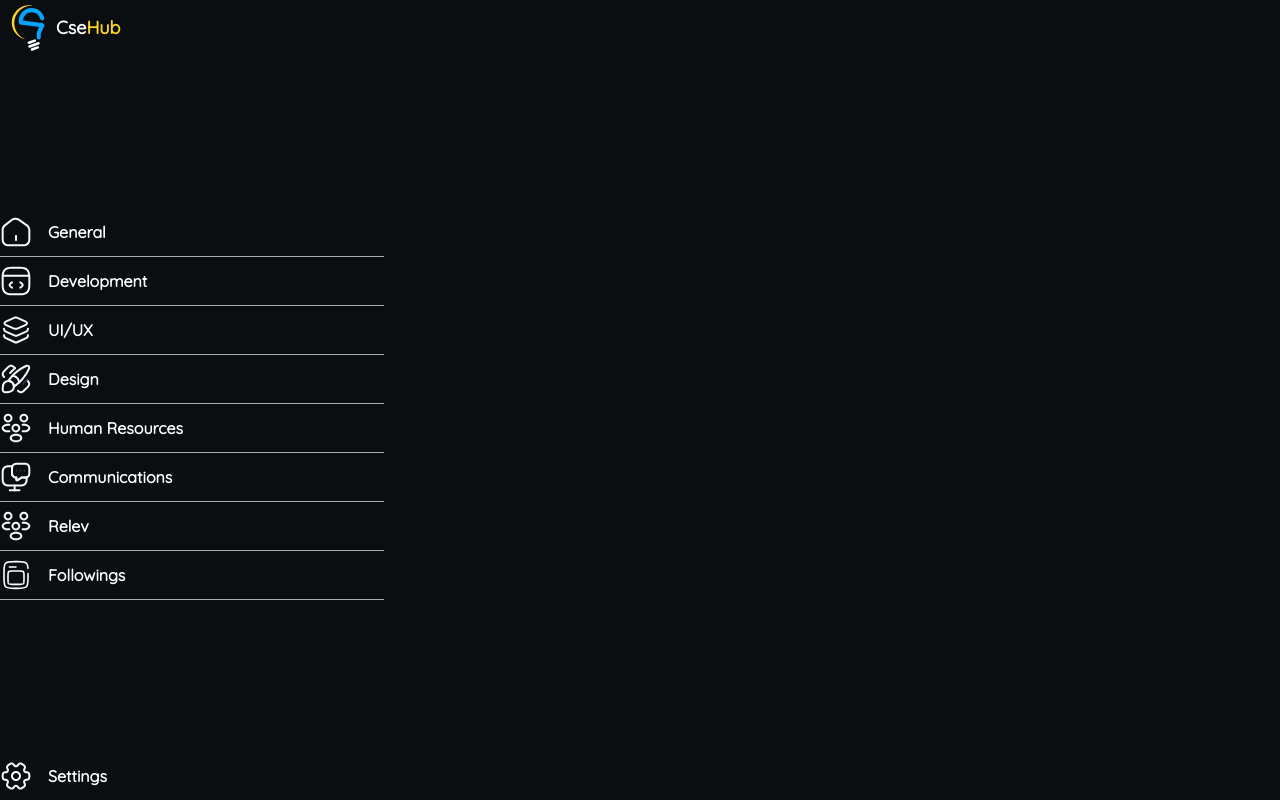
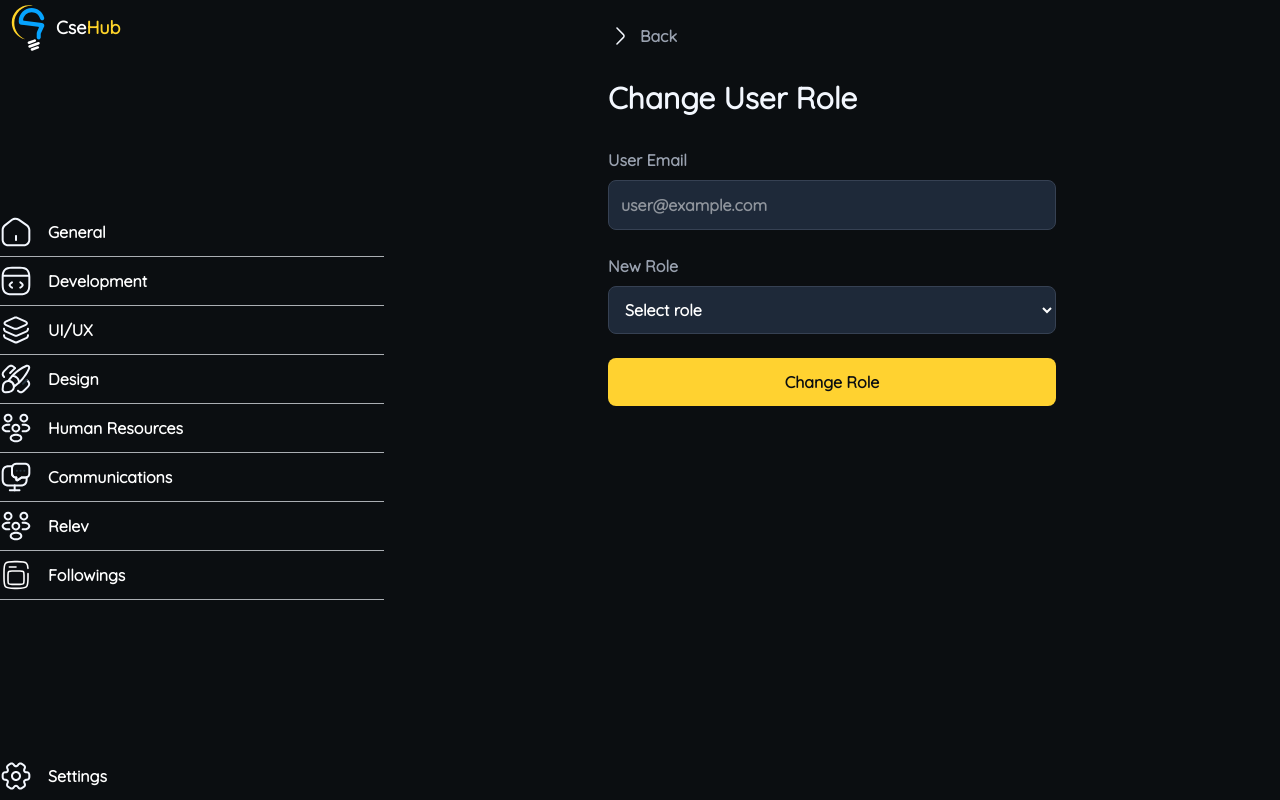
Before and after one commit to lounesnouha/DevIgnite, a React (Vite) app in the folder DevIgnite-frontend/: page /change-role in a window 1280 px wide. Built offline with nearby package versions, Linux system fonts and the light colour scheme.

Commit message:
president/vice president can change role of other members integrated

```diff
--- a/DevIgnite-frontend/src/App.jsx
+++ b/DevIgnite-frontend/src/App.jsx
@@ -7,6 +7,7 @@ import Login from './components/Login';
 import Signup from './components/Signup';
 import Settings from './components/Settings';
 import AddPost from './components/AddPost';
+import ChangeRole from './components/ChangeRole';
 
 function App() {
   const [selectedDepartment, setSelectedDepartment] = useState('General');
@@ -28,6 +29,7 @@ function App() {
             <Route path="/liked" element={<Feed department="Liked"/>}/>
             <Route path="/saved" element={<Feed department="Saved"/>}/>
             <Route path="/addPost" element={<AddPost department={selectedDepartment}/>}/>
+            <Route path="/change-role" element={<ChangeRole/>}/>
           </Routes>
         </div>
       </div>
--- /dev/null
+++ b/DevIgnite-frontend/src/components/ChangeRole.jsx
@@ -0,0 +1,142 @@
+import { useState } from "react";
+import { useNavigate } from 'react-router-dom';
+import { authFetch } from '../utils/auth.js';
+import arrow from '../assets/arrow-up.svg';
+
+function ChangeRole() {
+  const navigate = useNavigate();
+  const [email, setEmail] = useState('');
+  const [newRole, setNewRole] = useState('');
+  const [newDepartment, setNewDepartment] = useState('');
+  const [loading, setLoading] = useState(false);
+  const [error, setError] = useState('');
+  const [success, setSuccess] = useState('');
+
+  const validDepartments = ['DEV', 'UIUX', 'DESIGN', 'HR', 'COM', 'RELV'];
+
+  const handleSubmit = async (e) => {
+    e.preventDefault();
+    setLoading(true);
+    setError('');
+    setSuccess('');
+
+    try {
+      const findUserResponse = await authFetch(`/api/users?email=${encodeURIComponent(email)}`);
+
+      if (!findUserResponse.ok) {
+        throw new Error('User not found');
+      }
+
+      const userData = await findUserResponse.json();
+      const userId = userData.user._id;
+
+      const requestBody = { newRole };
+      if (newRole === "manager" || newRole === "assistant_manager") {
+        if (!newDepartment) {
+          throw new Error('Select a department');
+        }
+        requestBody.newDepartment = newDepartment;
+      }
+
+      const response = await authFetch(`/api/users/${userId}/role`, {
+        method: 'PUT',
+        headers: { 'Content-Type': 'application/json' },
+        body: JSON.stringify(requestBody)
+      });
+
+      if (!response.ok) {
+        const errorData = await response.json();
+        throw new Error(errorData.msg || 'Failed to change role');
+      }
+
+      const data = await response.json();
+      setSuccess(`Role changed! ${data.msg}`);
+      setEmail('');
+      setNewRole('');
+      setNewDepartment('');
+    } catch (err) {
+      setError(err.message);
+    } finally {
+      setLoading(false);
+    }
+  };
+
+  const requiresDepartment = newRole === 'manager' || newRole === 'assistant_manager';
+
+  return (
+    <div className="font-bold flex flex-col justify-center items-center text-[#F3F7FE] p-6">
+      <div className="w-full max-w-md">
+        <button
+          onClick={() => navigate('/profile')}
+          className="flex items-center gap-2 text-gray-400 hover:text-white mb-8"
+        >
+          <img src={arrow} alt="back" className="w-6 h-6" />
+          Back
+        </button>
+
+        <h1 className="text-3xl mb-8">Change User Role</h1>
+
+        <form onSubmit={handleSubmit} className="space-y-6">
+          <div>
+            <label className="block text-gray-400 mb-2">User Email</label>
+            <input
+              type="email"
+              value={email}
+              onChange={(e) => setEmail(e.target.value)}
+              className="w-full bg-gray-800 border border-gray-700 rounded-lg p-3 text-white"
+              placeholder="user@example.com"
+              required
+            />
+          </div>
+
+          <div>
+            <label className="block text-gray-400 mb-2">New Role</label>
+            <select
+              value={newRole}
+              onChange={(e) => setNewRole(e.target.value)}
+              className="w-full bg-gray-800 border border-gray-700 rounded-lg p-3 text-white"
+              required
+            >
+              <option value="">Select role</option>
+              <option value="vice_president">Vice President</option>
+              <option value="manager">Manager</option>
+              <option value="assistant_manager">Assistant Manager</option>
+            </select>
+          </div>
+
+          {requiresDepartment && (
+            <div>
+              <label className="block text-gray-400 mb-2">Department</label>
+              <select
+                value={newDepartment}
+                onChange={(e) => setNewDepartment(e.target.value)}
+                className="w-full bg-gray-800 border border-gray-700 rounded-lg p-3 text-white"
+                required
+              >
+                <option value="">Select department</option>
+                {validDepartments.map(dept => (
+                  <option key={dept} value={dept}>{dept}</option>
+                ))}
+              </select>
+            </div>
+          )}
+
+          {error && <p className="text-red-400">{error}</p>}
+          {success && <p className="text-green-400">{success}</p>}
+
+          <button
+            type="submit"
+            disabled={loading}
+            className={`w-full py-3 rounded-lg font-bold ${
+              loading ? 'bg-gray-600' : 'bg-amber-300 text-[#0B0E11] hover:bg-amber-400'
+            }`}
+          >
+            {loading ? 'Changing...' : 'Change Role'}
+          </button>
+        </form>
+      </div>
+    </div>
+  );
+}
+
+export default ChangeRole;
--- a/DevIgnite-frontend/src/components/Profile.jsx
+++ b/DevIgnite-frontend/src/components/Profile.jsx
@@ -140,6 +140,8 @@ function Profile() {
     return iconMap[department] || code;
   };
 
+  const canChangeRoles = userInfo?.role === 'president' || userInfo?.role === 'vice_president';
+
   if (!loading && !userInfo && !error) {
     return (
       <div className="flex flex-col items-center justify-center min-h-screen p-6">
@@ -226,6 +228,16 @@ function Profile() {
         </div>
 
         <div className="w-full">
+          {canChangeRoles && (
+            <button
+              onClick={() => navigate('/change-role')}
+              className="flex justify-between items-center border-b border-zinc-700 hover:bg-zinc-900 p-4 cursor-pointer text-xl rounded-lg w-full mb-4"
+            >
+              <h2 className="text-amber-300">Change User Role</h2>
+              <img src={arrow} alt="arrow" />
+            </button>
+          )}
+
           <div className="flex flex-col justify-between w-full">
             <div
               onClick={toggle}
```
Also changed, not shown: 1 other file (tests, documents, lock files or other folders).
